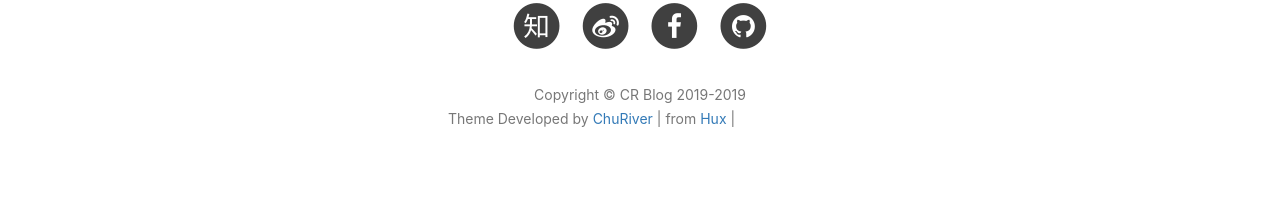
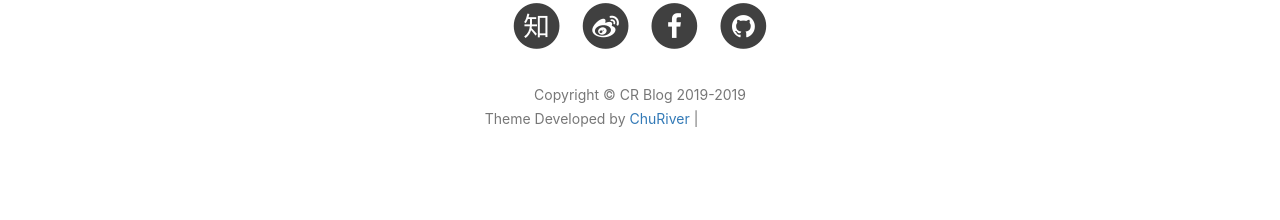
Before and after one commit to riverchu/riverchu.github.io, a Jekyll site: the page built from index.html, in a window 1280 px wide. Shown: the part 1173-1393 px from the top of the page. Built offline with Jekyll 4.4.1, drawn with Linux system fonts in a browser that asks for light colours; nearby versions of some CDN libraries; the list of posts is cut into pages by our own code; comment, search, counter and statistics services are not loaded; grey boxes are pictures that could not be loaded.

Commit message:
small change

```diff
--- a/_includes/footer.html
+++ b/_includes/footer.html
@@ -73,7 +73,6 @@
                     Copyright &copy; {{ site.title }} 2019-{{ site.time | date: '%Y' }}
                     <br>
                     Theme Developed by <a href="https://riverchu.github.io">ChuRiver</a> |
-                    from <a href="http://huangxuan.me/">Hux</a> |
                     <iframe
                         style="margin-left: 2px; margin-bottom:-5px;"
                         frameborder="0" scrolling="0" width="91px" height="20px"
```
